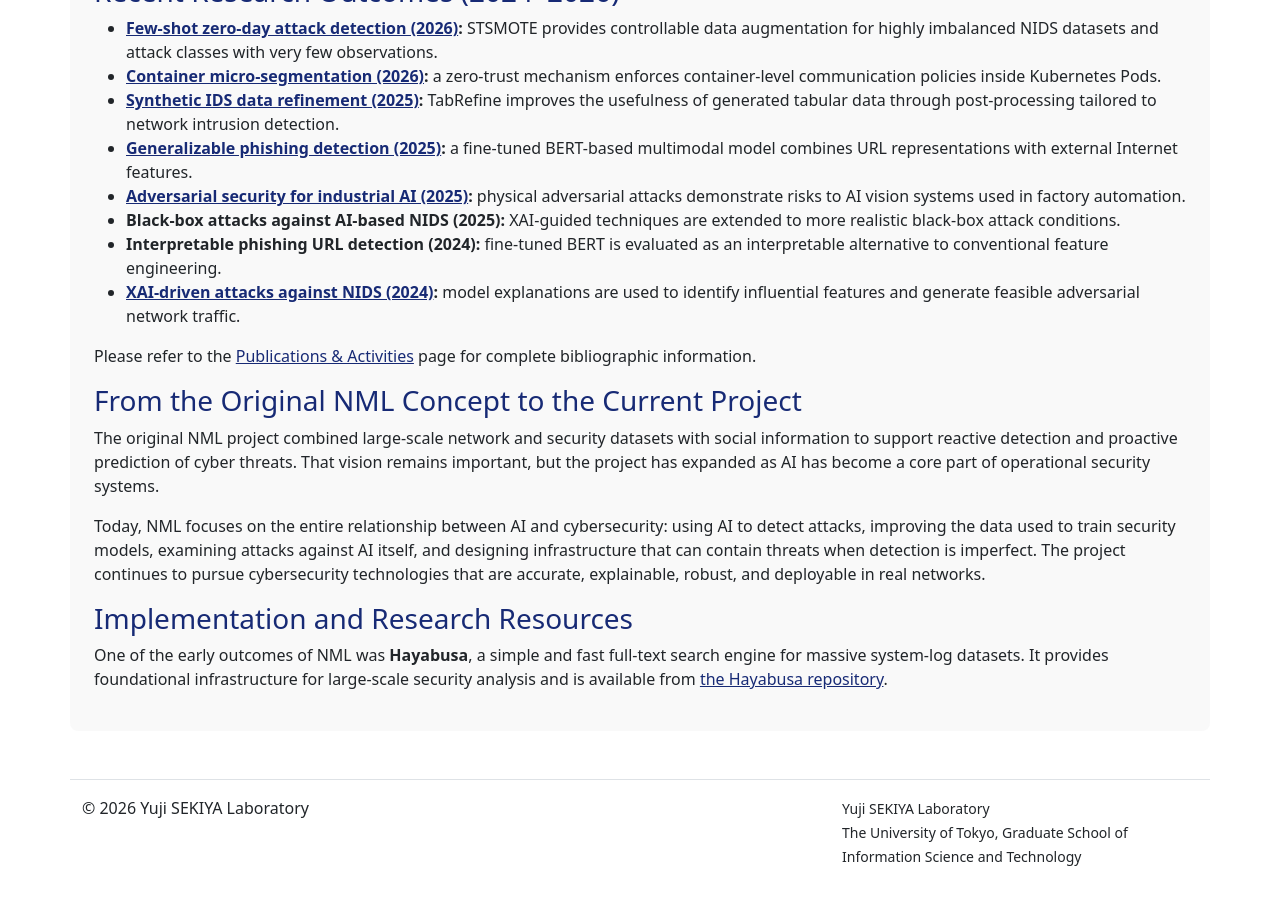
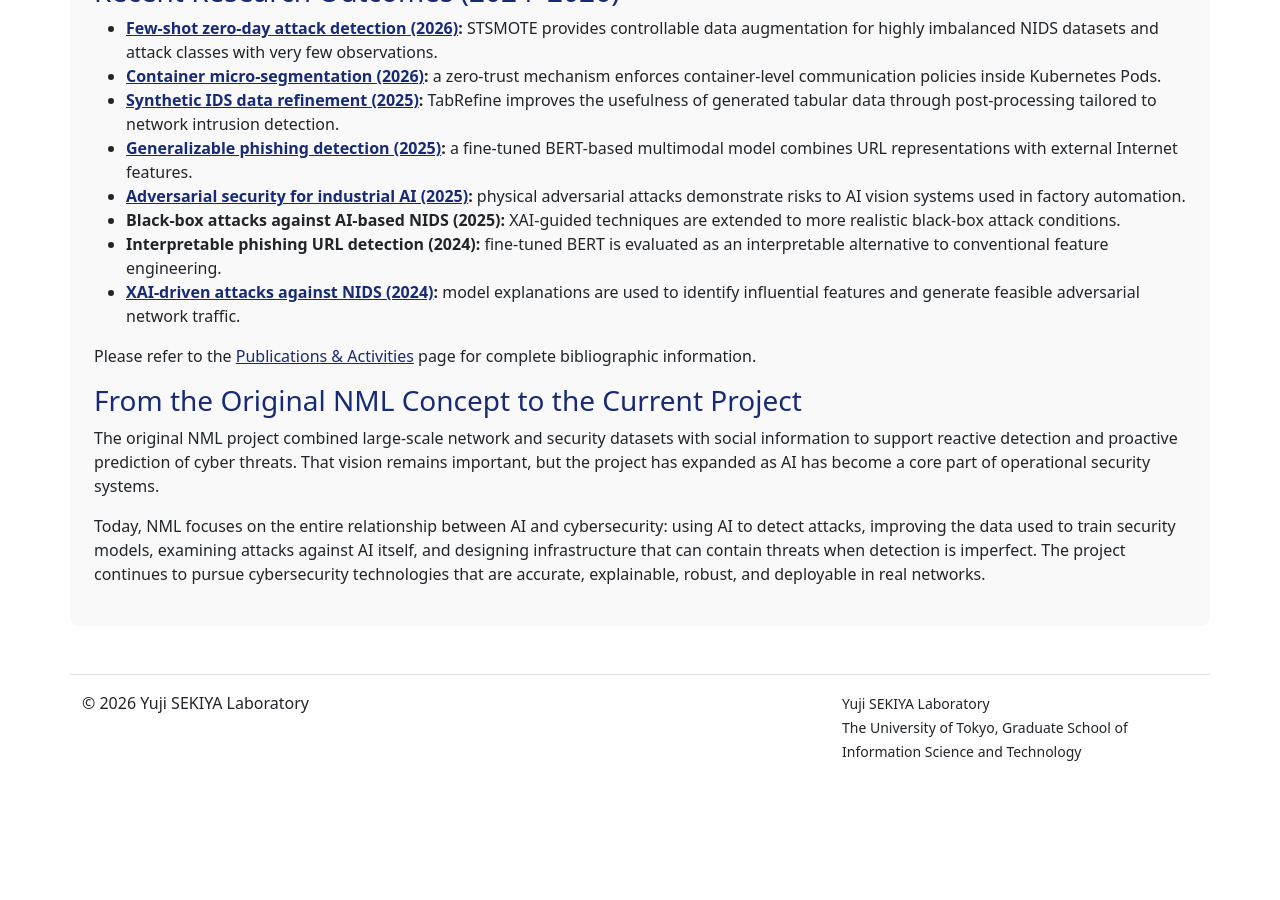
Before and after one commit to sekiya-lab/sekiya-lab.github.io, a Jekyll site: the page built from researches/nml.md, in a window 1280 px wide and 900 px high, scrolled down 2374 px. Built offline with Jekyll 4.4.1, drawn with Linux system fonts in a browser that asks for light colours; after the commit the page ends 3169 px from its top, so only the background shows below that.

Commit message:
Section.

```diff
--- a/researches/nml.md
+++ b/researches/nml.md
@@ -81,8 +81,3 @@ Please refer to the [Publications & Activities]({{ "/publications/" | relative_u
 The original NML project combined large-scale network and security datasets with social information to support reactive detection and proactive prediction of cyber threats. That vision remains important, but the project has expanded as AI has become a core part of operational security systems.
 
 Today, NML focuses on the entire relationship between AI and cybersecurity: using AI to detect attacks, improving the data used to train security models, examining attacks against AI itself, and designing infrastructure that can contain threats when detection is imperfect. The project continues to pursue cybersecurity technologies that are accurate, explainable, robust, and deployable in real networks.
-
-
-### Implementation and Research Resources
-
-One of the early outcomes of NML was **Hayabusa**, a simple and fast full-text search engine for massive system-log datasets. It provides foundational infrastructure for large-scale security analysis and is available from [the Hayabusa repository](https://github.com/hirolovesbeer/hayabusa){: target="_blank" }.
```
Also changed, not shown: researches.md (+1 -1 lines).
